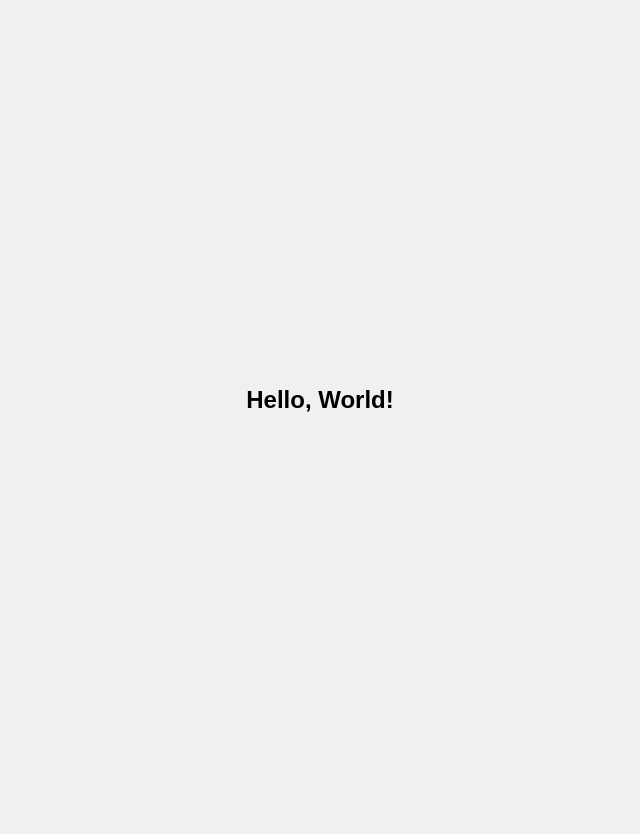
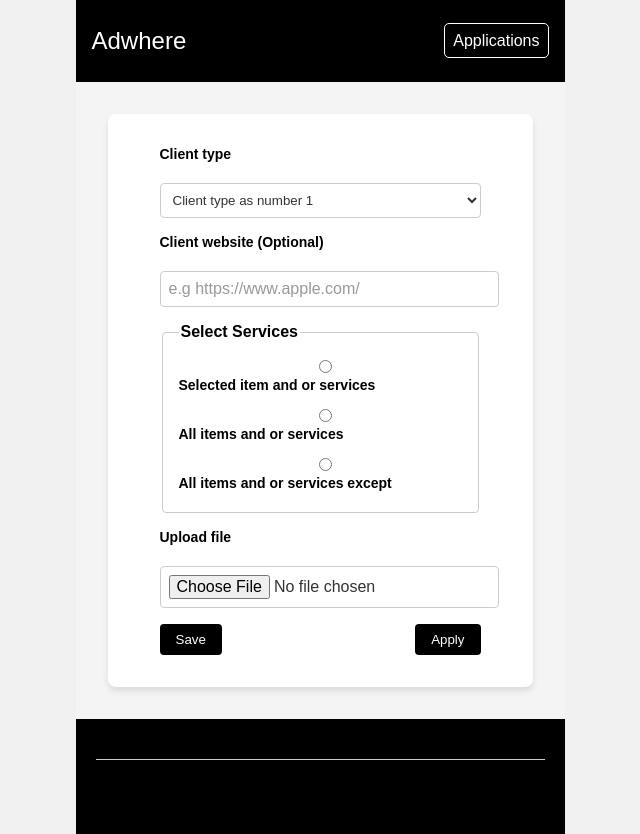
Before and after one commit to madzhie4/Adwhere, a React (Create React App) app: page /ClientApplicationForm in a window 1280 px wide. Shown: the whole page, without its empty margins (320-960 px from the left). Before the commit the page ends 800 px from the top, so only its background shows below. Built offline with nearby package versions, Linux system fonts and the light colour scheme.

Commit message:
Update App file main component

```diff
--- a/src/App.tsx
+++ b/src/App.tsx
@@ -1,11 +1,31 @@
 import React from 'react';
 
-const App: React.FC = () => {
+import { BrowserRouter as Router, Routes, Route } from 'react-router-dom';
+import App from './Welcome';
+import Signup from './Signup';
+import Profile from './Profile';
+import Welcome from './Welcome';
+import Login from './Login';
+import ClientRegistation from './ClientRegistation';
+import VehicleOwner from './VehicleOwner';
+import ClientApplicationForm from './ClientApplicationForm';
+
+function MainApp() {
   return (
-    <div>
-      <h1>Hello, World!</h1>
-    </div>
+    <Router>
+      <Routes>
+        <Route path="/signup" element={<Signup />} />
+        <Route path="/profile" element={<Profile />} />
+        <Route path="/welcome" element={<Welcome />} />
+        <Route path="/" element={<Welcome />} />
+        <Route path="/Login" element={<Login />} />
+        <Route path="/ClientRegistation" element={<ClientRegistation />} />
+        <Route path="/VehicleOwner" element={<VehicleOwner />} />
+        <Route path="/ClientApplicationForm" element={<ClientApplicationForm />} />
+      </Routes>
+    </Router>
   );
-};
+}
 
-export default App;
+
+export default MainApp;
```
